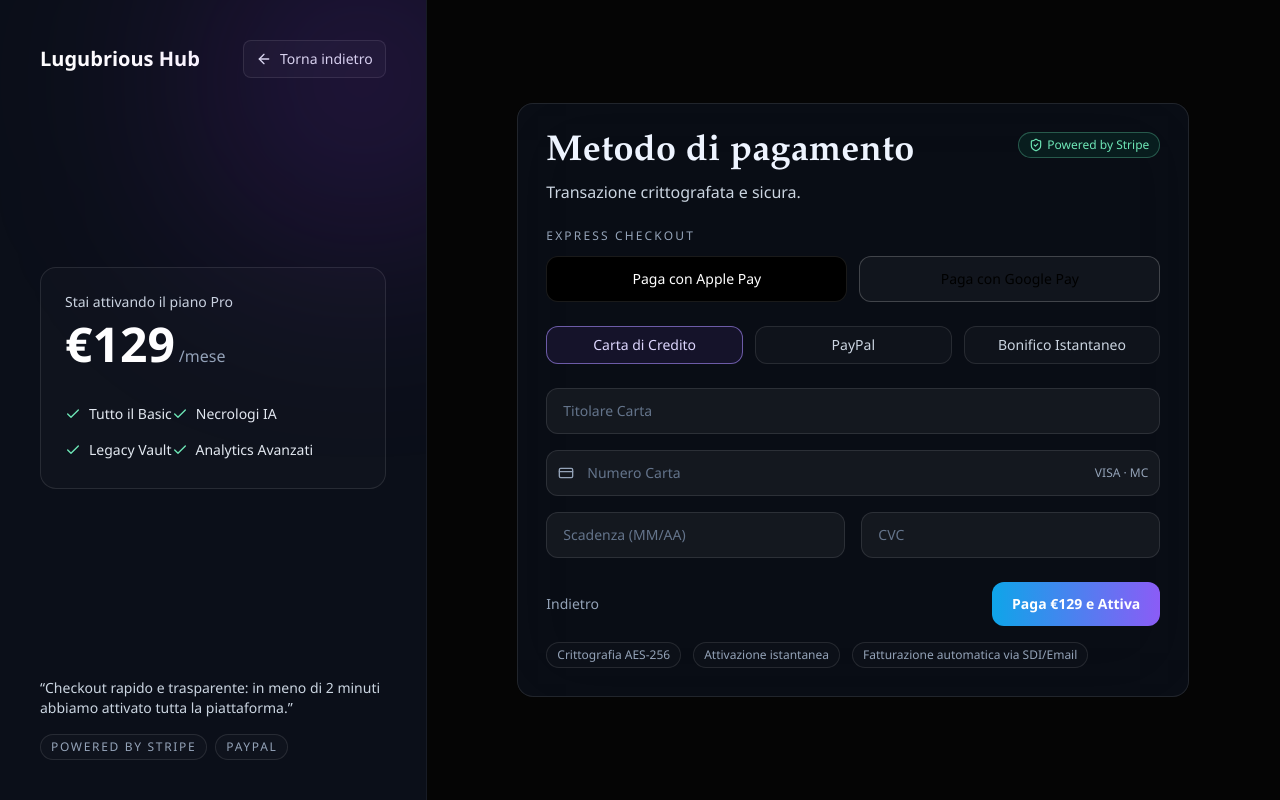
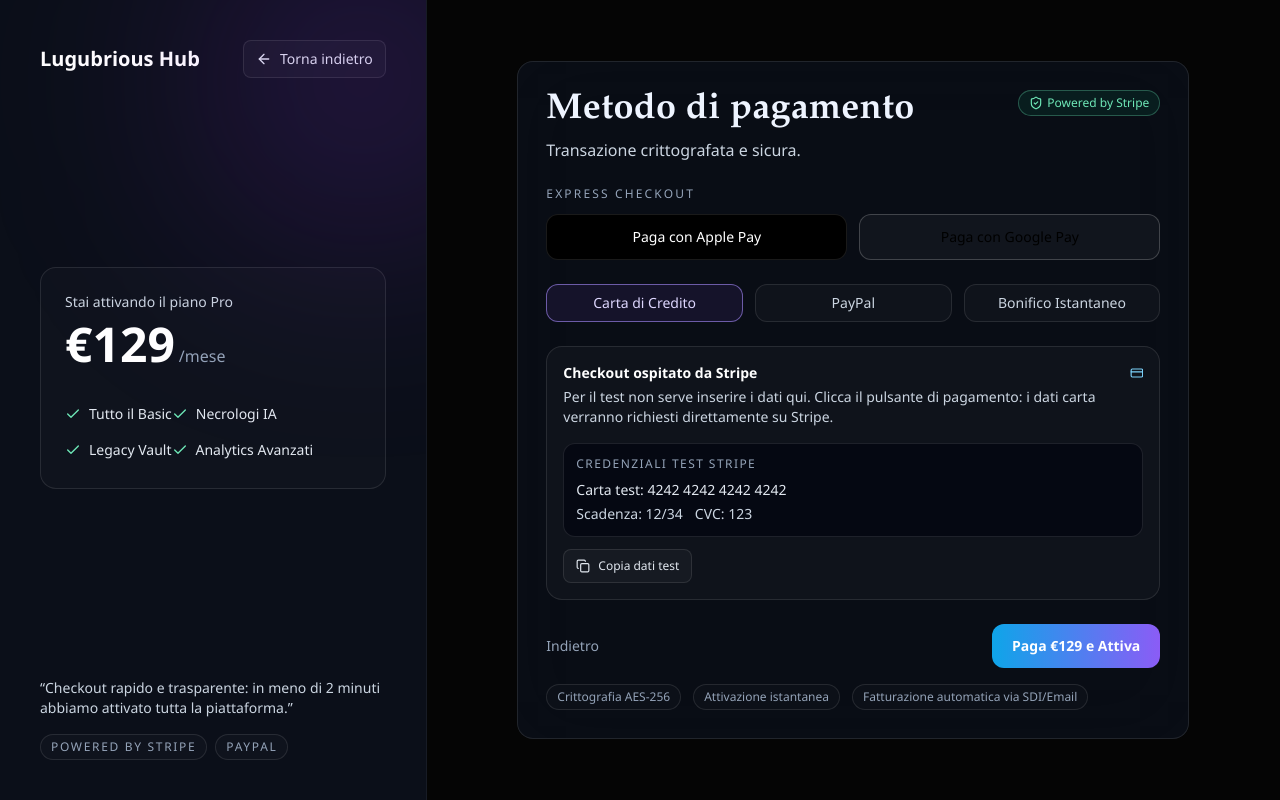
Before and after one commit to LugubriousHub/lugubrious-code, a Next.js app: page /checkout in a window 1280 px wide. Both pictures are taken after a click on the button "Continua al pagamento". Built offline with nearby package versions, Linux system fonts and the light colour scheme.

Commit message:
feat: integrate Stripe checkout session v2

```diff
--- a/app/checkout/page.js
+++ b/app/checkout/page.js
@@ -1,7 +1,7 @@
 'use client';
 
 import { AnimatePresence, motion } from 'framer-motion';
-import { ArrowLeft, Check, CreditCard, Landmark, ShieldCheck, Wallet } from 'lucide-react';
+import { ArrowLeft, Check, Copy, CreditCard, Landmark, ShieldCheck, Wallet } from 'lucide-react';
 import Link from 'next/link';
 import { useSearchParams } from 'next/navigation';
 import { Suspense, useMemo, useState } from 'react';
@@ -65,6 +65,15 @@
       paypal: 'PayPal',
       bank: 'Bonifico Istantaneo'
     },
+    hostedTitle: 'Checkout ospitato da Stripe',
+    hostedText:
+      'Per il test non serve inserire i dati qui. Clicca il pulsante di pagamento: i dati carta verranno richiesti direttamente su Stripe.',
+    hostedHint: 'Credenziali test Stripe',
+    testCard: 'Carta test: 4242 4242 4242 4242',
+    testExpiry: 'Scadenza: 12/34',
+    testCvc: 'CVC: 123',
+    copyTestData: 'Copia dati test',
+    copied: 'Copiato',
     cardholder: 'Titolare Carta',
     cardNumber: 'Numero Carta',
     expiry: 'Scadenza (MM/AA)',
@@ -112,6 +121,15 @@
       paypal: 'PayPal',
       bank: 'Instant Bank Transfer'
     },
+    hostedTitle: 'Stripe hosted checkout',
+    hostedText:
+      'No need to enter card details here for testing. Click pay and Stripe will collect payment data on the hosted page.',
+    hostedHint: 'Stripe test credentials',
+    testCard: 'Test card: 4242 4242 4242 4242',
+    testExpiry: 'Expiry: 12/34',
+    testCvc: 'CVC: 123',
+    copyTestData: 'Copy test data',
+    copied: 'Copied',
     cardholder: 'Cardholder Name',
     cardNumber: 'Card Number',
     expiry: 'Expiry (MM/YY)',
@@ -168,6 +186,7 @@
   const [isProcessing, setIsProcessing] = useState(false);
   const [checkoutError, setCheckoutError] = useState(checkoutStatus === 'cancel' ? copy.cancelled : '');
   const [paymentMethod, setPaymentMethod] = useState('card');
+  const [copied, setCopied] = useState(false);
 
   const handlePay = async () => {
     setIsProcessing(true);
@@ -202,6 +221,17 @@
       setIsValidatingStep1(false);
       setStep(2);
     }, 900);
+  };
+
+  const handleCopyTestData = async () => {
+    const payload = `${copy.testCard}\n${copy.testExpiry}\n${copy.testCvc}`;
+    try {
+      await navigator.clipboard.writeText(payload);
+      setCopied(true);
+      setTimeout(() => setCopied(false), 1200);
+    } catch {
+      setCopied(false);
+    }
   };
 
   const fieldClass =
@@ -363,23 +393,37 @@
 
                 <div className="mt-6 grid gap-4">
                   {paymentMethod === 'card' ? (
-                    <>
-                      <input className={fieldClass} placeholder={copy.cardholder} />
-                      <label className="relative">
-                        <CreditCard className="pointer-events-none absolute left-3 top-1/2 h-4 w-4 -translate-y-1/2 text-slate-400" />
-                        <input className={`${fieldClass} pl-10`} placeholder={copy.cardNumber} />
-                        <span className="pointer-events-none absolute right-3 top-1/2 -translate-y-1/2 text-xs text-slate-400">
-                          VISA · MC
-                        </span>
-                      </label>
-                      <div className="grid gap-4 sm:grid-cols-2">
-                        <input className={fieldClass} placeholder={copy.expiry} />
-                        <input className={fieldClass} placeholder={copy.cvc} />
+                    <div className="rounded-2xl border border-white/10 bg-white/[0.03] p-4">
+                      <div className="flex items-start justify-between gap-3">
+                        <div>
+                          <p className="text-sm font-semibold text-white">{copy.hostedTitle}</p>
+                          <p className="mt-1 text-sm text-slate-300">{copy.hostedText}</p>
                         </div>
-                    </>
+                        <CreditCard className="h-5 w-5 text-sky-300" />
+                      </div>
+
+                      <div className="mt-4 rounded-xl border border-white/10 bg-[#050812] p-3 text-sm text-slate-200">
+                        <p className="text-xs uppercase tracking-[0.12em] text-slate-400">{copy.hostedHint}</p>
+                        <p className="mt-2">{copy.testCard}</p>
+                        <div className="mt-1 flex flex-wrap gap-3 text-slate-300">
+                          <span>{copy.testExpiry}</span>
+                          <span>{copy.testCvc}</span>
+                        </div>
+                      </div>
+
+                      <button
+                        type="button"
+                        onClick={handleCopyTestData}
+                        className="mt-3 inline-flex items-center gap-2 rounded-lg border border-white/10 bg-white/[0.03] px-3 py-2 text-xs text-slate-200 transition hover:bg-white/[0.08]"
+                      >
+                        <Copy className="h-3.5 w-3.5" />
+                        {copied ? copy.copied : copy.copyTestData}
+                      </button>
+                    </div>
                   ) : null}
 
                   {paymentMethod === 'paypal' ? (
+                    <>
                       <button
                         type="button"
                         className="inline-flex items-center justify-center rounded-xl border border-sky-300/40 bg-sky-500/10 px-4 py-3 text-sm font-semibold text-sky-200 hover:bg-sky-500/20"
@@ -387,9 +431,12 @@
                         <Wallet className="mr-2 h-4 w-4" />
                         {copy.payWithPayPal}
                       </button>
+                      <p className="text-xs text-slate-400">{copy.hostedText}</p>
+                    </>
                   ) : null}
 
                   {paymentMethod === 'bank' ? (
+                    <>
                       <button
                         type="button"
                         className="inline-flex items-center justify-center rounded-xl border border-emerald-300/40 bg-emerald-500/10 px-4 py-3 text-sm font-semibold text-emerald-200 hover:bg-emerald-500/20"
@@ -397,6 +444,8 @@
                         <Landmark className="mr-2 h-4 w-4" />
                         {copy.activateBank}
                       </button>
+                      <p className="text-xs text-slate-400">{copy.hostedText}</p>
+                    </>
                   ) : null}
                 </div>
 
```
Lines whose indentation alone changed are shown as unchanged.
